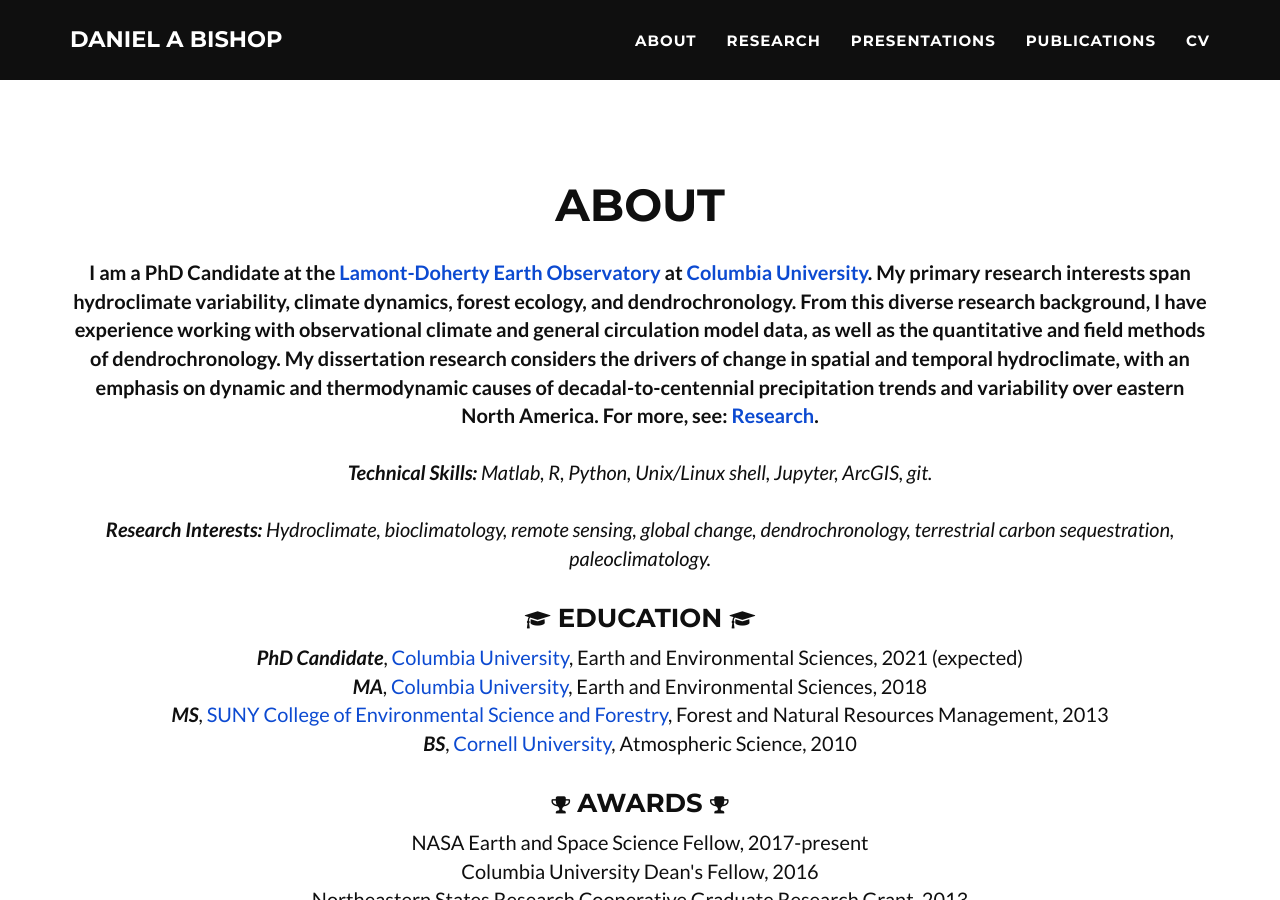
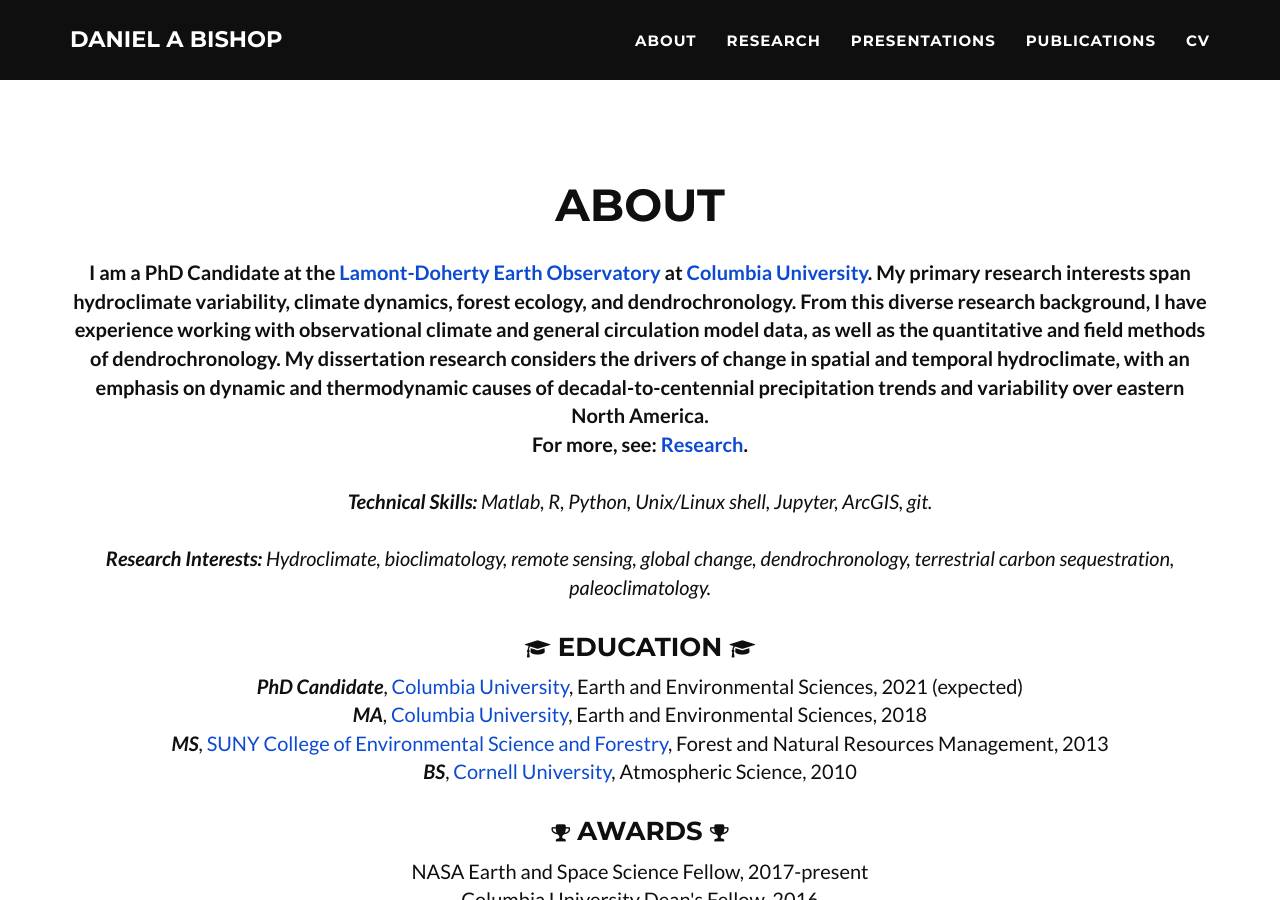
Before and after one commit to danielabishop/danielabishop.github.io, a Jekyll site: the page built from index.html, in a window 1280 px wide and 900 px high, scrolled down 733 px. Built offline with Jekyll 4.4.1, drawn with Linux system fonts in a browser that asks for light colours; some web fonts are replaced; comment, search, counter and statistics services are not loaded.

Commit message:
Research reformat

```diff
--- a/_includes/portfolio_grid.html
+++ b/_includes/portfolio_grid.html
@@ -17,7 +17,7 @@
                         circulation model data, as well as the quantitative and field methods of dendrochronology. My
                         dissertation research considers the drivers of change in spatial and temporal hydroclimate, with an
                         emphasis on dynamic and thermodynamic causes of decadal-to-centennial precipitation trends and
-                        variability over eastern North America. For more, see: <a class="page-scroll" href="#research">Research</a>.</b><br><br><i><b>Technical Skills:</b> Matlab, R,
+                        variability over eastern North America.<br>For more, see: <a class="page-scroll" href="#research">Research</a>.</b><br><br><i><b>Technical Skills:</b> Matlab, R,
                         Python, Unix/Linux shell, Jupyter, ArcGIS, git.<br><br>
                         <b>Research Interests:</b> Hydroclimate, bioclimatology, remote sensing, global change, dendrochronology,
                         terrestrial carbon sequestration, paleoclimatology.</i>
```
Also changed, not shown: 6 other files.
